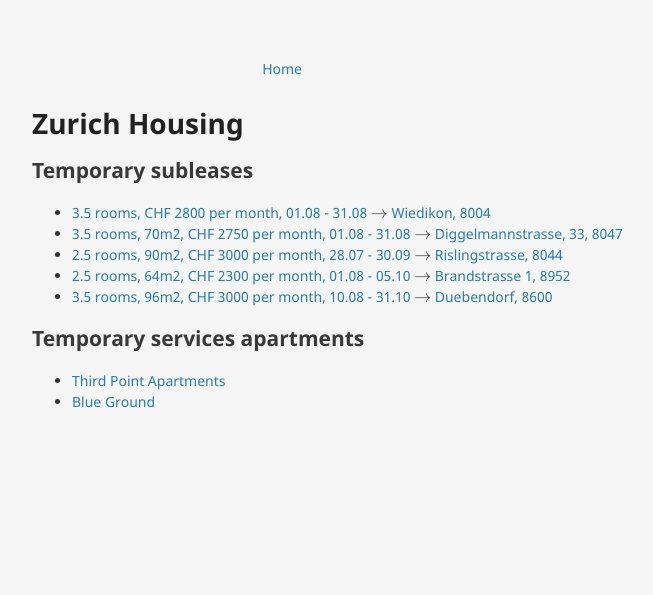
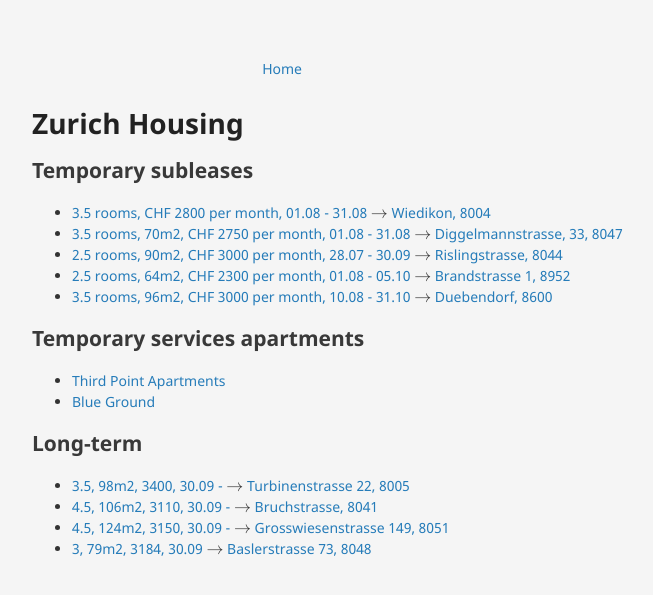
Before and after one commit to neeravkarani/personal, a Jekyll site: the page built from _posts/housing/2024-07-11-zurich-housing.md, in a window 1280 px wide. Shown: the top 595 px of the page, without its empty margins (178-831 px from the left). Built offline with Jekyll 4.4.1, drawn with Linux system fonts in a browser that asks for light colours.

Commit message:
added long-term leases

```diff
--- a/_posts/housing/2024-07-11-zurich-housing.md
+++ b/_posts/housing/2024-07-11-zurich-housing.md
@@ -14,3 +14,9 @@ title: "Zurich Housing"
 ## Temporary services apartments
 - [Third Point Apartments](https://www.tp-apartments.ch/)
 - [Blue Ground](https://www.theblueground.com/)
+
+## Long-term
+- [3.5, 98m2, 3400, 30.09 -](https://www.homegate.ch/rent/4001303650) $\rightarrow$ [Turbinenstrasse 22, 8005](https://maps.app.goo.gl/9QrXsYhLctkNxkpv6)
+- [4.5, 106m2, 3110, 30.09 -](https://www.homegate.ch/rent/4001281450) $\rightarrow$ [Bruchstrasse, 8041](https://maps.app.goo.gl/EgY8hgYvcbmXXBHG8)
+- [4.5, 124m2, 3150, 30.09 -](https://www.homegate.ch/rent/4001295438) $\rightarrow$ [Grosswiesenstrasse 149, 8051](https://maps.app.goo.gl/zNtCYWBwFhDuZgqt7)
+- [3, 79m2, 3184, 30.09](https://www.homegate.ch/rent/4001281453) $\rightarrow$ [Baslerstrasse 73, 8048](https://maps.app.goo.gl/XaqZM9u7ZusG9mrq8)
```
